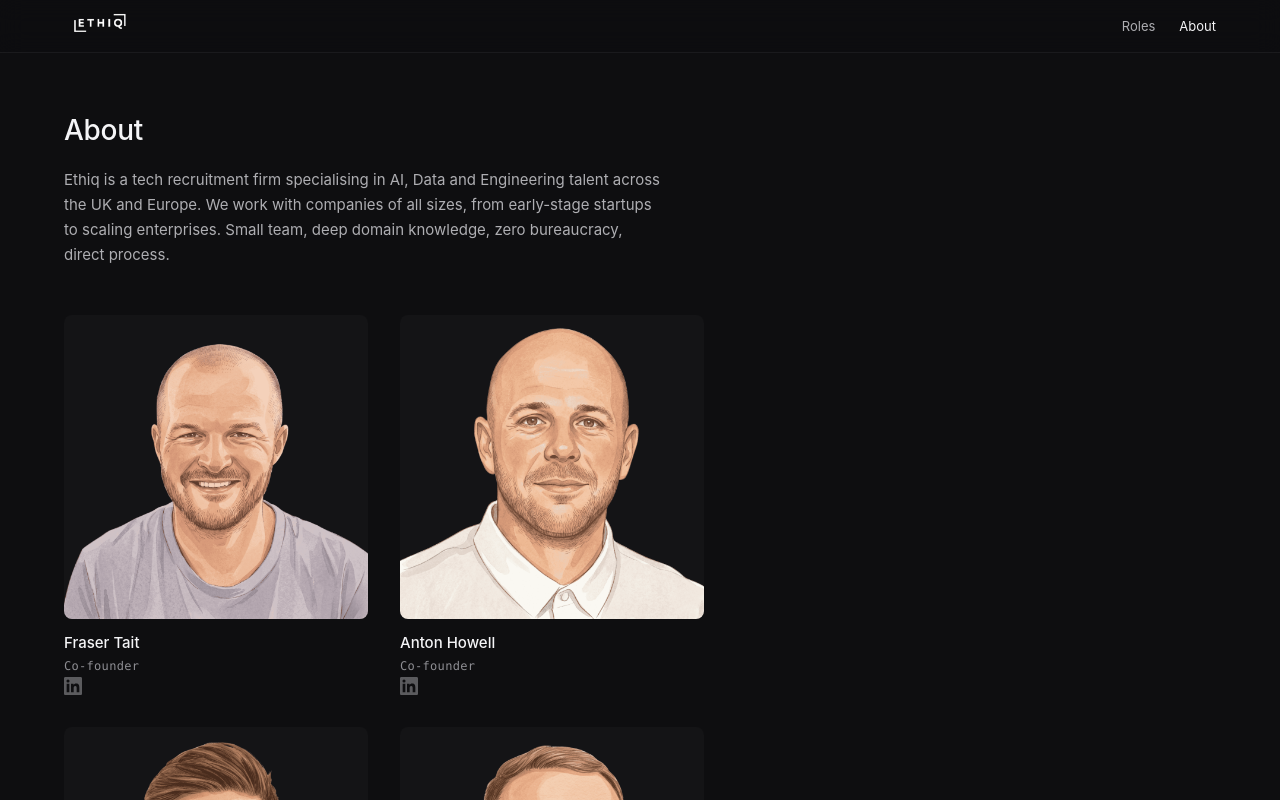
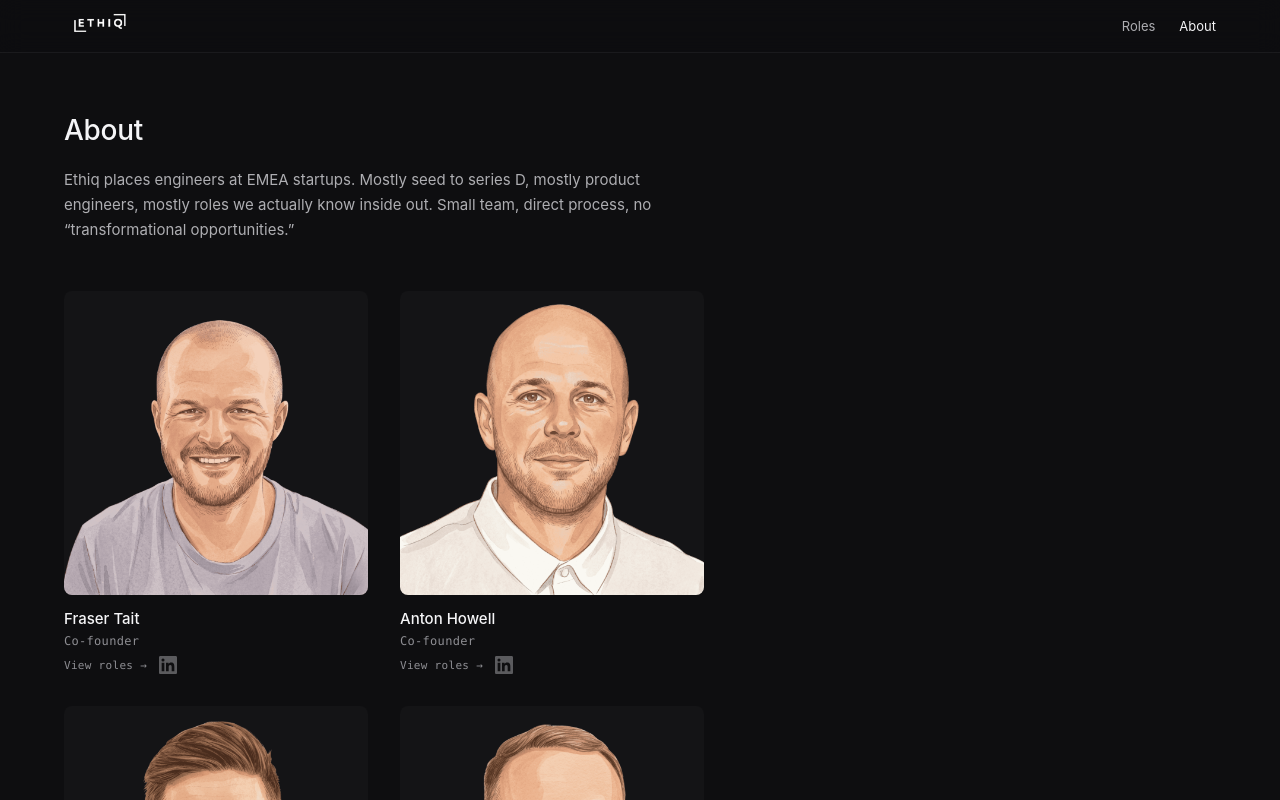
Before and after one commit to ethiqrec/ethiq-careers, a Next.js app: page /about in a window 1280 px wide. Shown: the top 800 px of the page. Built offline with nearby package versions, Linux system fonts and the light colour scheme.

Commit message:
Add View roles links to about page team cards

```diff
--- a/app/about/page.js
+++ b/app/about/page.js
@@ -2,31 +2,35 @@ import Image from 'next/image'
 import Link from 'next/link'
 
 export const metadata = {
-  title: 'About \u2014 Ethiq',
-  description: 'Ethiq is a tech recruitment firm specialising in AI, Data and Engineering talent across the UK and Europe.',
+  title: 'About — Ethiq',
+  description: 'Ethiq places engineers at EMEA startups. Small team, direct process.',
 }
 
 const TEAM = [
   {
     name: 'Fraser Tait',
+    firstName: 'Fraser',
     role: 'Co-founder',
     photo: '/team/fraser.png',
     linkedin: 'https://www.linkedin.com/in/ftait/',
   },
   {
     name: 'Anton Howell',
+    firstName: 'Anton',
     role: 'Co-founder',
     photo: '/team/anton.png',
     linkedin: 'https://www.linkedin.com/in/antonhowell',
   },
   {
     name: 'James Wilson',
+    firstName: 'James',
     role: 'Recruiter',
     photo: '/team/james.png',
     linkedin: 'https://www.linkedin.com/in/james-wilson-92170656',
   },
   {
     name: 'Mark Worsfold',
+    firstName: 'Mark',
     role: 'Recruiter',
     photo: '/team/mark.png',
     linkedin: 'https://www.linkedin.com/in/markworsfold',
@@ -67,38 +71,43 @@ export default function AboutPage() {
         <div className="container">
           <h1 className="about-heading">About</h1>
           <p className="about-intro">
-            Ethiq is a tech recruitment firm specialising in AI, Data and Engineering
-            talent across the UK and Europe. We work with companies of all sizes, from
-            early-stage startups to scaling enterprises. Small team, deep domain
-            knowledge, zero bureaucracy, direct process.
+            Ethiq places engineers at EMEA startups. Mostly seed to series D, mostly product
+            engineers, mostly roles we actually know inside out. Small team, direct process,
+            no &ldquo;transformational opportunities.&rdquo;
           </p>
 
           <div className="team-grid">
             {TEAM.map((person) => (
               <div key={person.name} className="team-card">
                 <div className="team-photo-wrap">
-                  {/* eslint-disable-next-line @next/next/no-img-element */}
-                  <img
+                  <Image
                     src={person.photo}
                     alt={person.name}
                     width={400}
                     height={400}
                     className="team-photo"
-                    loading="lazy"
                   />
                 </div>
                 <div className="team-info">
                   <div className="team-name">{person.name}</div>
                   <div className="team-role">{person.role}</div>
+                  <div style={{ display: 'flex', alignItems: 'center', gap: '12px', marginTop: '4px' }}>
+                    <Link
+                      href={`/?consultant=${person.firstName}`}
+                      className="team-roles-link"
+                    >
+                      View roles &rarr;
+                    </Link>
                     <a
                       href={person.linkedin}
                       target="_blank"
                       rel="noopener noreferrer"
                       className="team-linkedin"
-                    aria-label={person.name + ' on LinkedIn'}
+                      aria-label={`${person.name} on LinkedIn`}
                     >
                       <LinkedInIcon />
                     </a>
+                  </div>
                 </div>
               </div>
             ))}
```
Lines whose indentation alone changed are shown as unchanged.
